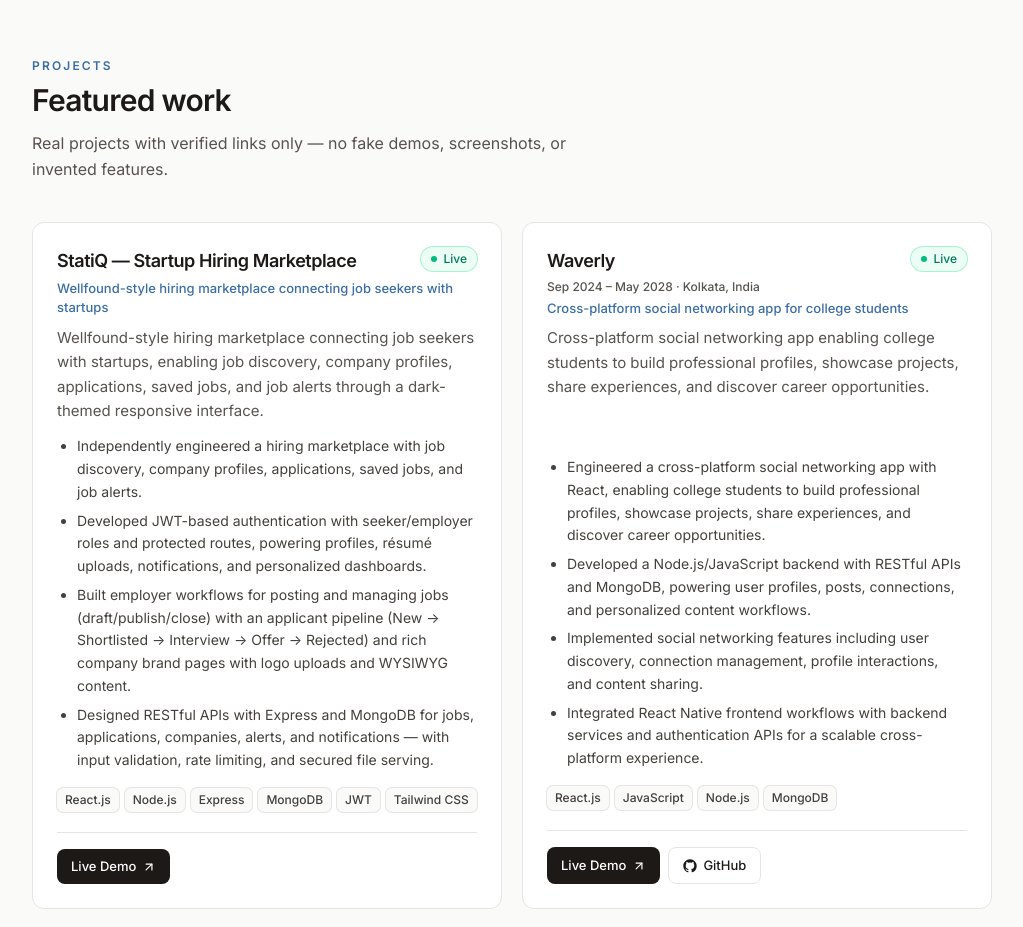
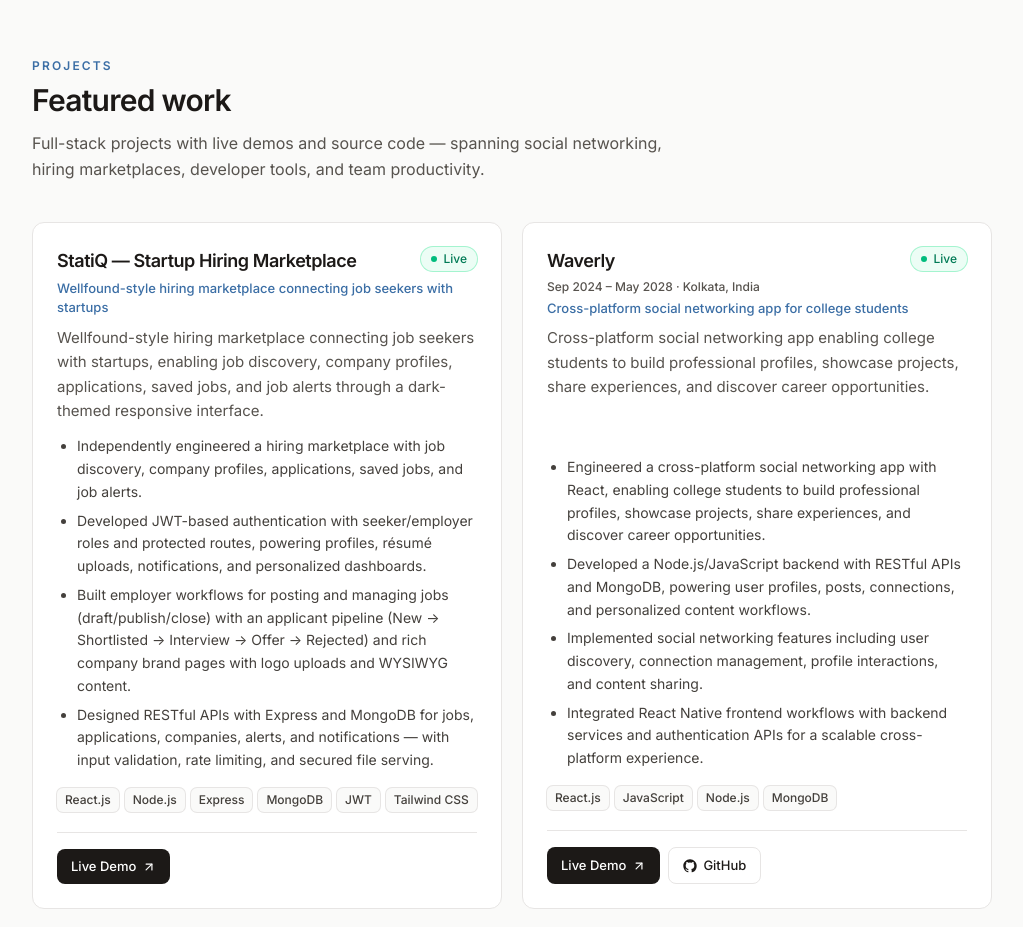
Before and after one commit to Exploring-glitch/sreeja-dey-portfolio, a React (Vite) app: page / in a window 1280 px wide. Shown: the part 1980-2907 px from the top of the page, without its empty margins (128-1151 px from the left). Built offline with nearby package versions, Linux system fonts and the light colour scheme.

Commit message:
chore: update Projects section copy

```diff
--- a/src/components/Projects.jsx
+++ b/src/components/Projects.jsx
@@ -9,7 +9,7 @@ export default function Projects() {
         <SectionHeading
           eyebrow="Projects"
           title="Featured work"
-          description="Real projects with verified links only — no fake demos, screenshots, or invented features."
+          description="Full-stack projects with live demos and source code — spanning social networking, hiring marketplaces, developer tools, and team productivity."
         />
         <div className="grid items-stretch gap-5 md:grid-cols-2">
           {projects.map((p) => (
```
